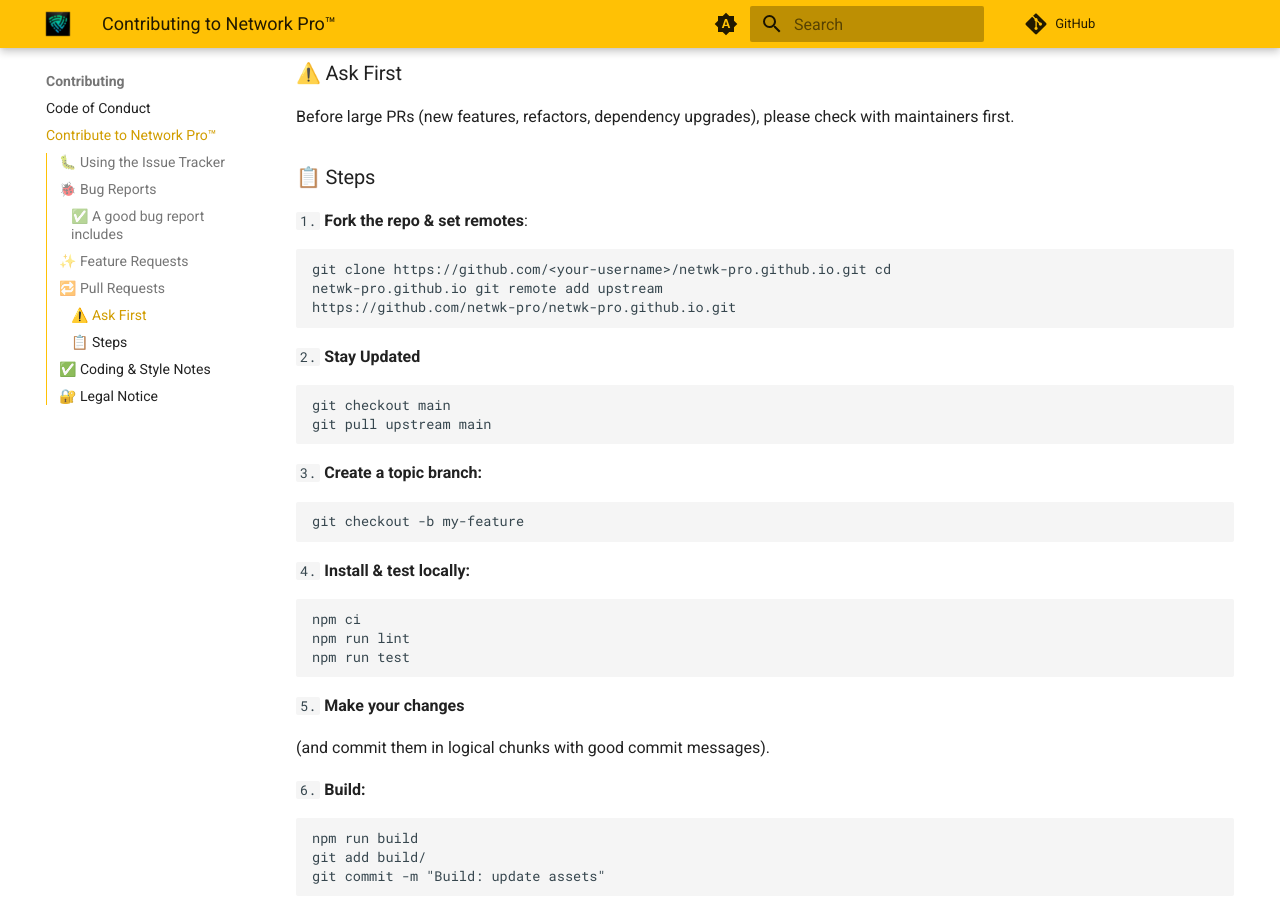
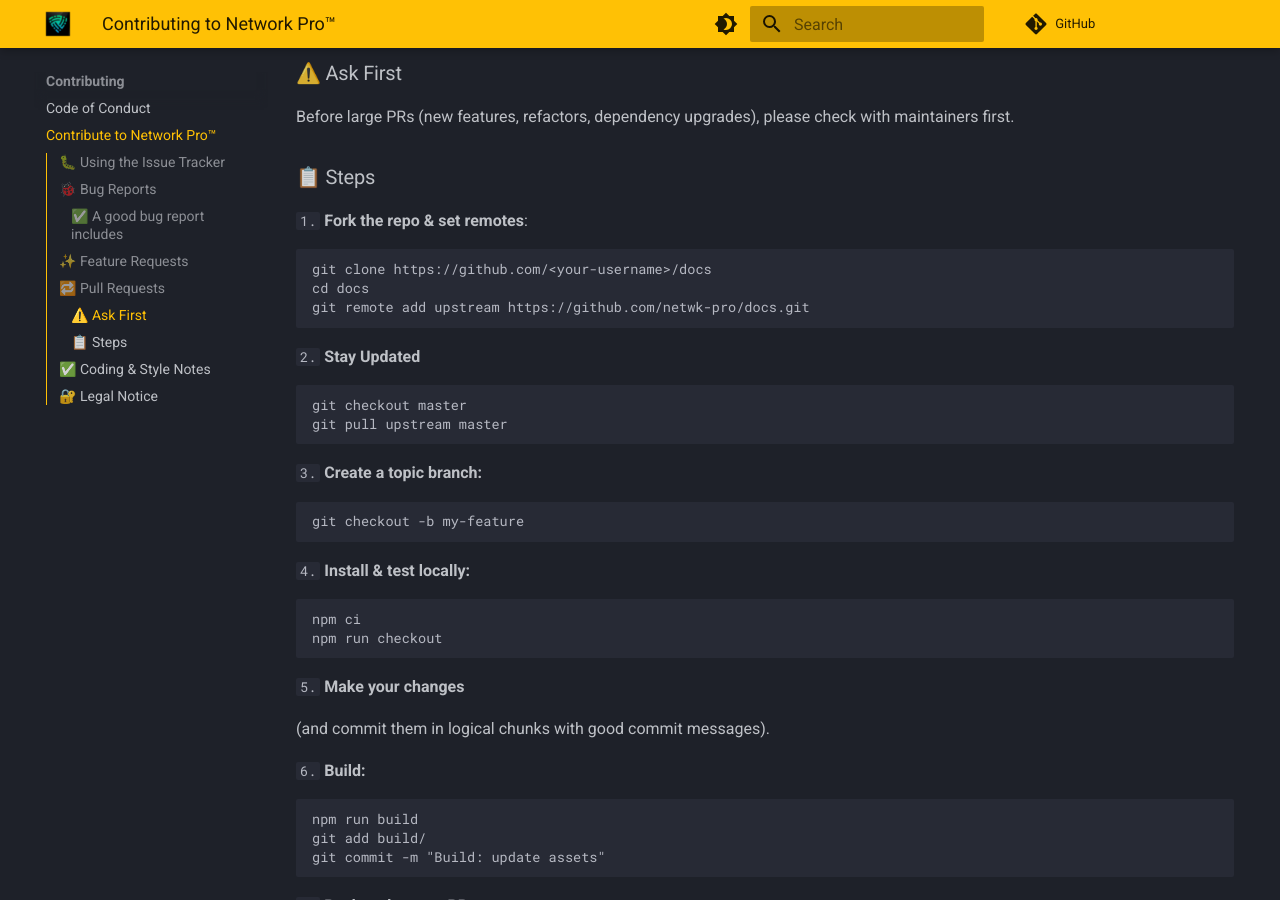
Before and after one commit to netwk-pro/docs, an MkDocs documentation site: the page built from src/contributing.md, in a window 1280 px wide and 900 px high, scrolled down 2138 px. Built offline with MkDocs 1.6.1 and Material for MkDocs 9.7.7, drawn with Linux system fonts in a browser that asks for light colours; plug-ins that fetch from the network failed and are left out; comment, search, counter and statistics services are not loaded; some of the changed text lies outside the part shown.

Commit message:
Feature/revise layout (#9)
* chore: release prep for v1.3.0

* fix: correct documentation and update sitemap.xml

* fix: adjusted sed command

* fix: corrected date

````diff
--- a/mkdocs.yml
+++ b/mkdocs.yml
@@ -14,24 +14,15 @@ theme:
   logo: /icon-512x512.png
   favicon: /favicon.svg
   palette:
-    # Palette toggle for automatic mode
-    - media: '(prefers-color-scheme)'
-      primary: amber
-      accent: yellow
-      toggle:
-        icon: material/brightness-auto
-        name: Switch to light mode
-    # Palette toggle for dark mode
-    - media: '(prefers-color-scheme: dark)'
-      scheme: slate
+    # Default to dark mode
+    - scheme: slate
       primary: amber
       accent: yellow
       toggle:
         icon: material/brightness-4
-        name: Switch to system preference
-    # Palette toggle for light mode
-    - media: '(prefers-color-scheme: light)'
-      scheme: default
+        name: Switch to light mode
+    # Optional light mode
+    - scheme: default
       primary: amber
       accent: yellow
       toggle:
@@ -49,24 +40,6 @@ theme:
 
 extra:
   base_url: /
-  consent:
-    title: Cookie Consent
-    description: >-
-      We use cookies to recognize your repeated visits and preferences, as well
-      as to measure the effectiveness of our documentation and whether users
-      find what they're searching for. With your consent, you're helping us to
-      make our documentation better.
-    cookies:
-      analytics:
-        name: Google Analytics
-        checked: false
-      github:
-        name: GitHub
-        checked: true
-    actions:
-      - reject
-      - accept
-      - manage
   social:
     - icon: fontawesome/brands/instagram
       name: Network Pro on Instagram
@@ -85,8 +58,9 @@ extra:
       link: https://netwk.pro/contact
 
 copyright: >
-  Copyright &copy; 2025 Network Pro Strategies (Network Pro&trade;) – <a
-  href="#__consent">Change cookie settings</a>
+  Copyright &copy; 2025 Network Pro Strategies (Network Pro&trade;) – This blog
+  does not use cookies. See our <a href="https://netwk.pro/privacy">Privacy
+  Policy</a> for details.
 
 plugins:
   - privacy
--- a/requirements.txt
+++ b/requirements.txt
@@ -1,4 +1,4 @@
 mkdocs==1.6.1
-mkdocs-material==9.6.14
+mkdocs-material==9.6.20
 mkdocs-material-extensions==1.3.1
 mkdocs-get-deps==0.2.0
--- a/src/contributing.md
+++ b/src/contributing.md
@@ -120,16 +120,16 @@ with maintainers first.
 `1.` **Fork the repo & set remotes**:
 
 ```bash
-git clone https://github.com/<your-username>/netwk-pro.github.io.git cd
-netwk-pro.github.io git remote add upstream
-https://github.com/netwk-pro/netwk-pro.github.io.git
+git clone https://github.com/<your-username>/docs
+cd docs
+git remote add upstream https://github.com/netwk-pro/docs.git
 ```
 
 `2.` **Stay Updated**
 
 ```bash
-git checkout main
-git pull upstream main
+git checkout master
+git pull upstream master
 ```
 
 `3.` **Create a topic branch:**
@@ -142,8 +142,7 @@ git checkout -b my-feature
 
 ```bash
 npm ci
-npm run lint
-npm run test
+npm run checkout
 ```
 
 `5.` **Make your changes**
````
Also changed, not shown: other parts of src/contributing.md (+3 -3 lines), README.md (+1 -1 lines), package.json (+9 -9 lines), 6 other files.
